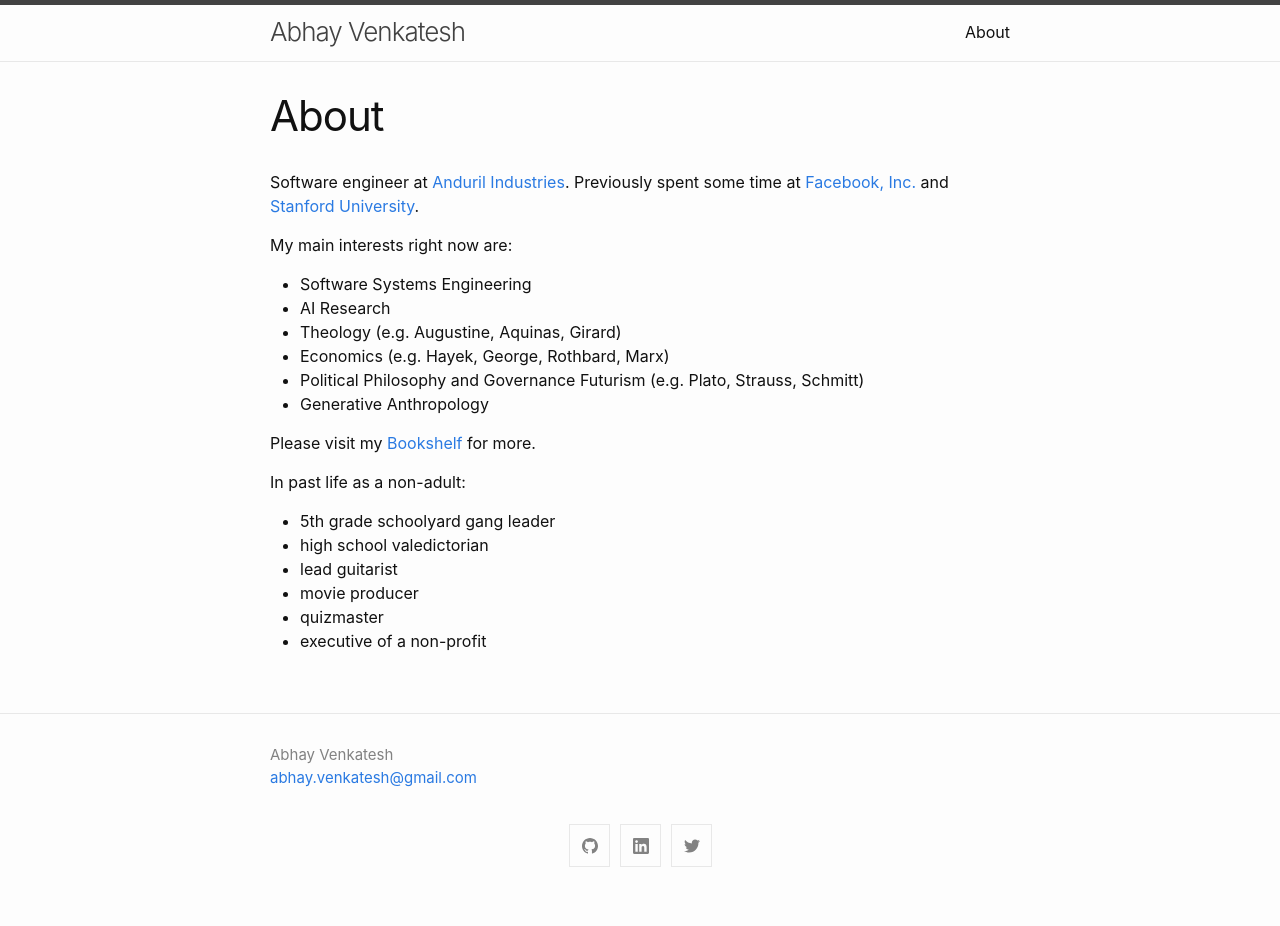
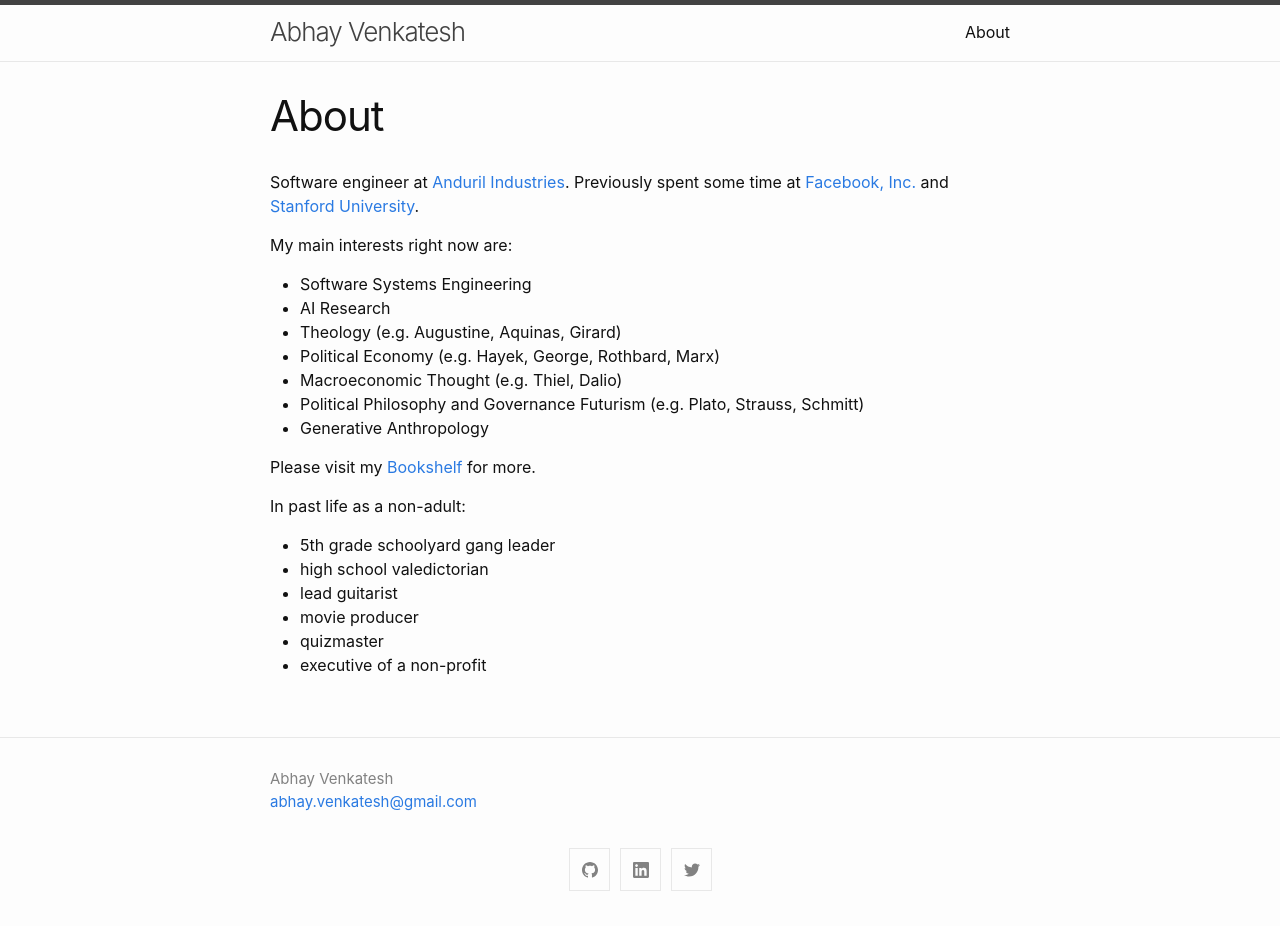
Before and after one commit to abhay-venkatesh/abhay-venkatesh.github.io, a Jekyll site: the page built from about.md, in a window 1280 px wide. Built offline with Jekyll 4.4.1, drawn with Linux system fonts in a browser that asks for light colours; before the commit the page ends 902 px from its top, so only the background shows below that.

Commit message:
Update about.md

```diff
--- a/about.md
+++ b/about.md
@@ -10,7 +10,8 @@ My main interests right now are:
 - Software Systems Engineering
 - AI Research
 - Theology (e.g. Augustine, Aquinas, Girard)
-- Economics (e.g. Hayek, George, Rothbard, Marx)
+- Political Economy (e.g. Hayek, George, Rothbard, Marx)
+- Macroeconomic Thought (e.g. Thiel, Dalio)
 - Political Philosophy and Governance Futurism (e.g. Plato, Strauss, Schmitt)
 - Generative Anthropology
 
```
